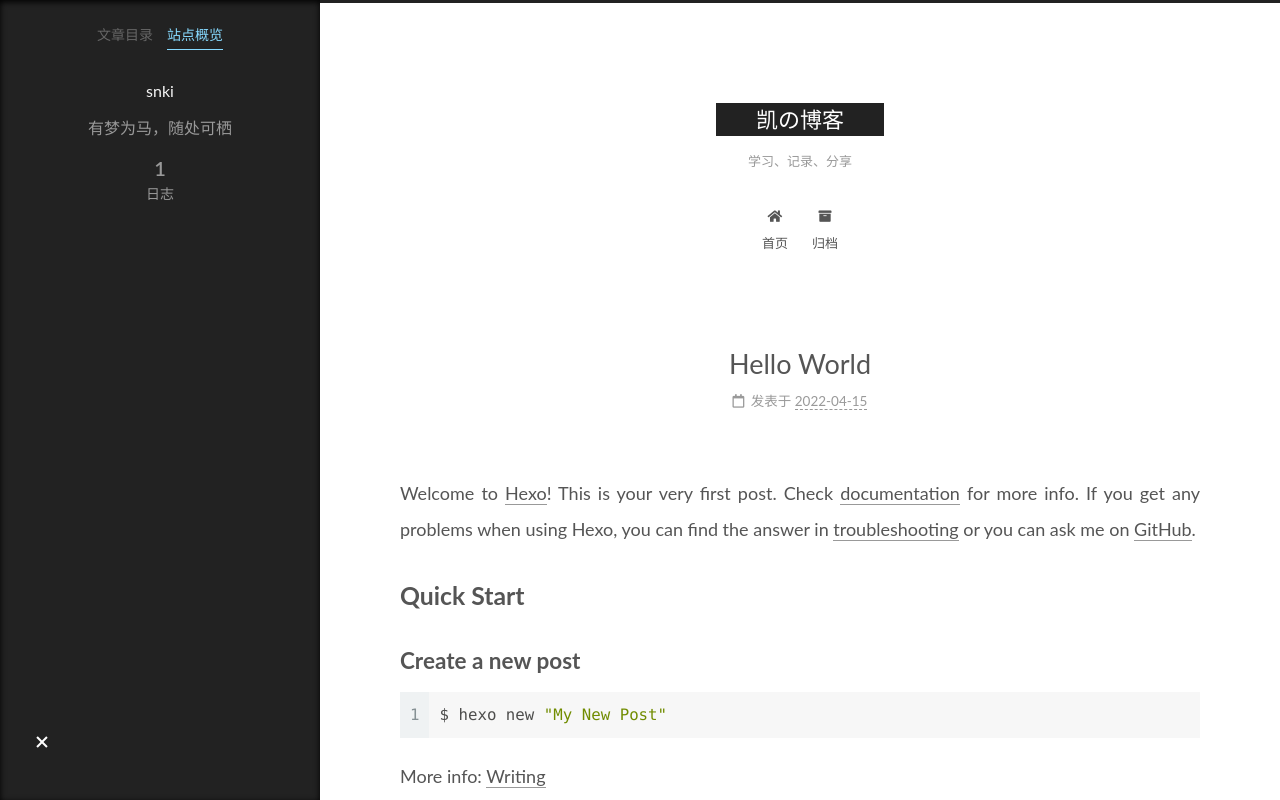
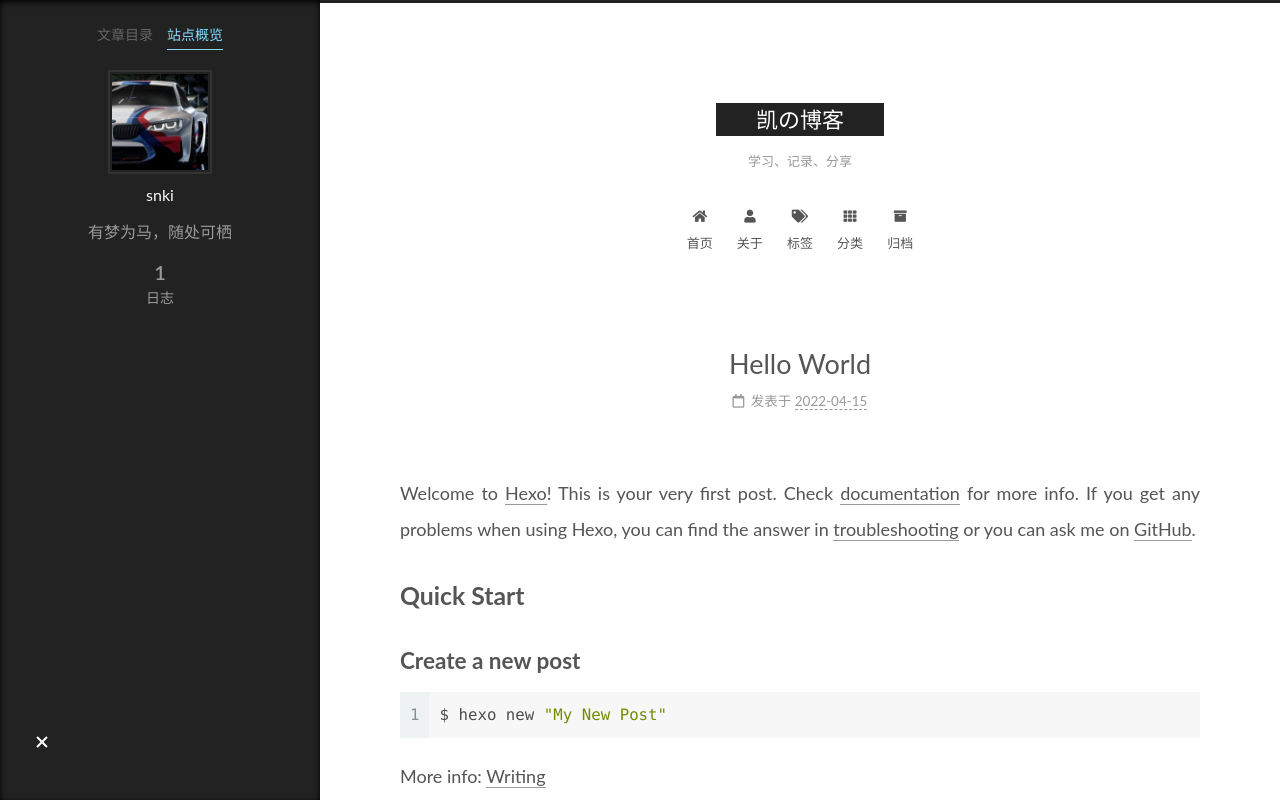
Before and after one commit to iamsunkai/iamsunkai.github.io, a plain HTML site: page 2022/04/15/hello-world/index.html in a window 1280 px wide. Both pictures are taken after a click on the item "站点概览". Shown: the top 800 px of the page. Drawn offline with Linux system fonts and the light colour scheme.

Commit message:
Site updated: 2022-04-15 10:34:09

```diff
--- a/2022/04/15/hello-world/index.html
+++ b/2022/04/15/hello-world/index.html
@@ -17,7 +17,7 @@
 
 <script id="hexo-configurations">
     var NexT = window.NexT || {};
-    var CONFIG = {"hostname":"iamsunkai.com","root":"/","scheme":"Muse","version":"7.8.0","exturl":false,"sidebar":{"position":"left","display":"post","padding":18,"offset":12,"onmobile":false},"copycode":{"enable":false,"show_result":false,"style":null},"back2top":{"enable":true,"sidebar":false,"scrollpercent":false},"bookmark":{"enable":false,"color":"#222","save":"auto"},"fancybox":false,"mediumzoom":false,"lazyload":false,"pangu":false,"comments":{"style":"tabs","active":null,"storage":true,"lazyload":false,"nav":null},"algolia":{"hits":{"per_page":10},"labels":{"input_placeholder":"Search for Posts","hits_empty":"We didn't find any results for the search: ${query}","hits_stats":"${hits} results found in ${time} ms"}},"localsearch":{"enable":false,"trigger":"auto","top_n_per_article":1,"unescape":false,"preload":false},"motion":{"enable":true,"async":false,"transition":{"post_block":"fadeIn","post_header":"slideDownIn","post_body":"slideDownIn","coll_header":"slideLeftIn","sidebar":"slideUpIn"}}};
+    var CONFIG = {"hostname":"iamsunkai.com","root":"/","scheme":"Mist","version":"7.8.0","exturl":false,"sidebar":{"position":"left","display":"post","padding":18,"offset":12,"onmobile":false},"copycode":{"enable":false,"show_result":false,"style":null},"back2top":{"enable":true,"sidebar":false,"scrollpercent":false},"bookmark":{"enable":false,"color":"#222","save":"auto"},"fancybox":false,"mediumzoom":false,"lazyload":false,"pangu":false,"comments":{"style":"tabs","active":null,"storage":true,"lazyload":false,"nav":null},"algolia":{"hits":{"per_page":10},"labels":{"input_placeholder":"Search for Posts","hits_empty":"We didn't find any results for the search: ${query}","hits_stats":"${hits} results found in ${time} ms"}},"localsearch":{"enable":false,"trigger":"auto","top_n_per_article":1,"unescape":false,"preload":false},"motion":{"enable":true,"async":false,"transition":{"post_block":"fadeIn","post_header":"slideDownIn","post_body":"slideDownIn","coll_header":"slideLeftIn","sidebar":"slideUpIn"}}};
   </script>
 
   <meta name="description" content="Welcome to Hexo! This is your very first post. Check documentation for more info. If you get any problems when using Hexo, you can find the answer in troubleshooting or you can ask me on GitHub. Quick">
@@ -118,6 +118,21 @@
     <a href="/" rel="section"><i class="fa fa-home fa-fw"></i>首页</a>
 
   </li>
+        <li class="menu-item menu-item-about">
+
+    <a href="/about/" rel="section"><i class="fa fa-user fa-fw"></i>关于</a>
+
+  </li>
+        <li class="menu-item menu-item-tags">
+
+    <a href="/tags/" rel="section"><i class="fa fa-tags fa-fw"></i>标签</a>
+
+  </li>
+        <li class="menu-item menu-item-categories">
+
+    <a href="/categories/" rel="section"><i class="fa fa-th fa-fw"></i>分类</a>
+
+  </li>
         <li class="menu-item menu-item-archives">
 
     <a href="/archives/" rel="section"><i class="fa fa-archive fa-fw"></i>归档</a>
@@ -154,7 +169,7 @@
     <link itemprop="mainEntityOfPage" href="https://iamsunkai.com/2022/04/15/hello-world/">
 
     <span hidden itemprop="author" itemscope itemtype="http://schema.org/Person">
-      <meta itemprop="image" content="/images/avatar.gif">
+      <meta itemprop="image" content="/images/avatar.png">
       <meta itemprop="name" content="snki">
       <meta itemprop="description" content="有梦为马，随处可栖">
     </span>
@@ -277,6 +292,8 @@
 
       <div class="site-overview-wrap sidebar-panel">
         <div class="site-author motion-element" itemprop="author" itemscope itemtype="http://schema.org/Person">
+    <img class="site-author-image" itemprop="image" alt="snki"
+      src="/images/avatar.png">
   <p class="site-author-name" itemprop="name">snki</p>
   <div class="site-description" itemprop="description">有梦为马，随处可栖</div>
 </div>
@@ -319,7 +336,7 @@
   </span>
   <span class="author" itemprop="copyrightHolder">snki</span>
 </div>
-  <div class="powered-by">由 <a href="https://hexo.io/" class="theme-link" rel="noopener" target="_blank">Hexo</a> & <a href="https://muse.theme-next.org/" class="theme-link" rel="noopener" target="_blank">NexT.Muse</a> 强力驱动
+  <div class="powered-by">由 <a href="https://hexo.io/" class="theme-link" rel="noopener" target="_blank">Hexo</a> & <a href="https://mist.theme-next.org/" class="theme-link" rel="noopener" target="_blank">NexT.Mist</a> 强力驱动
   </div>
 
 
```
Also changed, not shown: archives/2022/04/index.html (+19 -2 lines), archives/2022/index.html (+19 -2 lines), archives/index.html (+19 -2 lines), index.html (+20 -3 lines), images/avatar.png (added).
